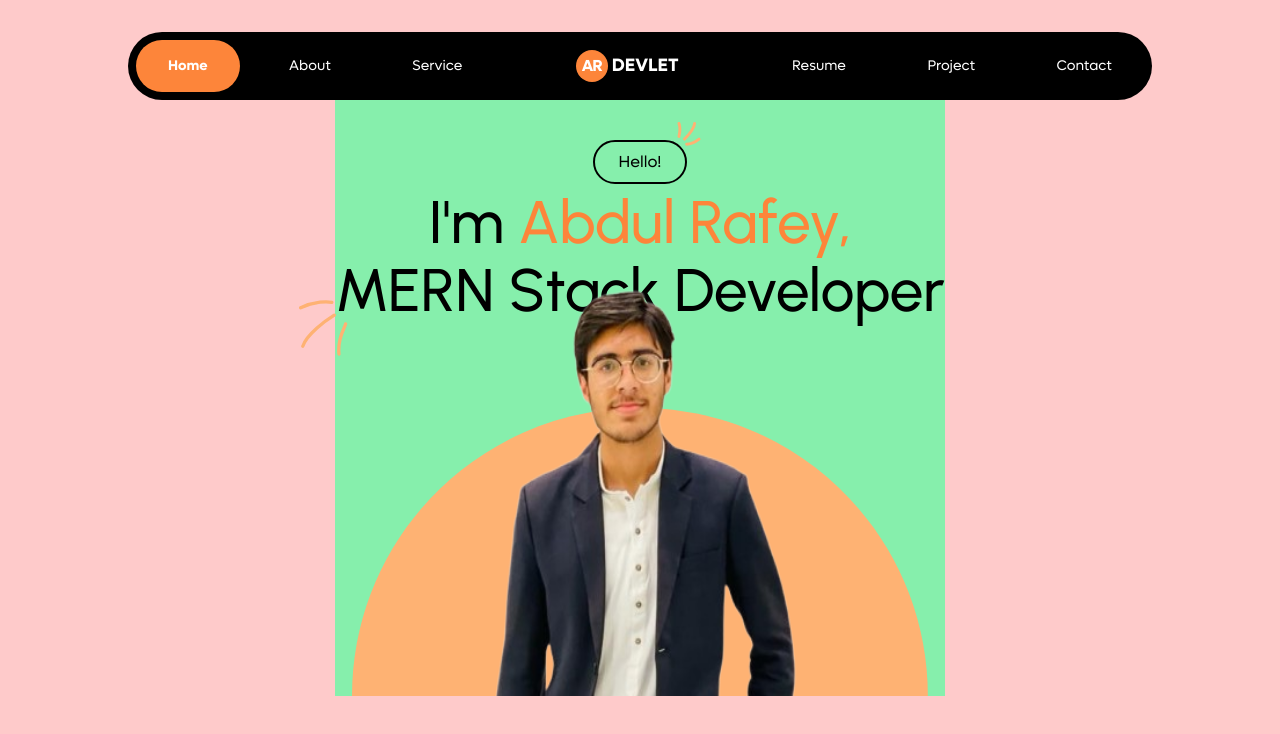
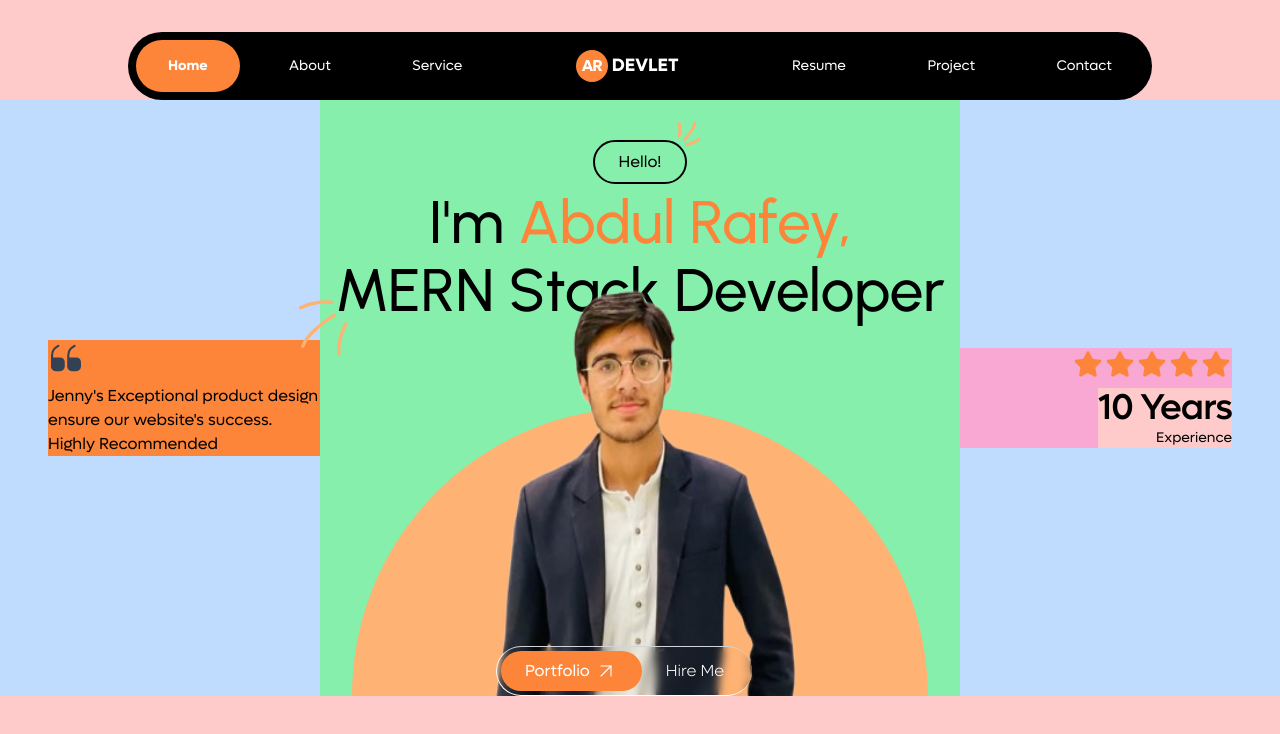
Before and after one commit to abdulrafey01/my-portfolio, a Next.js app: page / in a window 1280 px wide. Shown: the top 734 px of the page. Built offline with nearby package versions, Linux system fonts and the light colour scheme.

Commit message:
Landing section containers done

```diff
--- a/src/app/components/LandingSection.tsx
+++ b/src/app/components/LandingSection.tsx
@@ -5,12 +5,25 @@ import Vector2 from "./Svgs/Vector2";
 import Ellipse from "./Svgs/Ellipse";
 import MyPic from "@/app/assets/MyPic.png";
 import Image from "next/image";
+import QuotesUp from "./Svgs/QuotesUp";
+import Stars from "./Svgs/Stars";
+import LinkArrow from "./Svgs/LinkArrow";
 type Props = {};
 
 const urbanist = Urbanist({ subsets: ["latin"] });
 const LandingSection = (props: Props) => {
   return (
-    <div className="bg-green-300 flex flex-col gap-2 justify-center items-center">
+    <div className="w-full flex justify-between items-center bg-blue-200 px-12">
+      {/* Left container */}
+      <div className="w-80 flex flex-col gap-2 items-start bg-primary">
+        <QuotesUp />
+        <p className="text-left">
+          Jenny's Exceptional product design ensure our website's success.
+          Highly Recommended
+        </p>
+      </div>
+      {/* Middle Container */}
+      <div className="bg-green-300 flex flex-col gap-2 justify-center items-center min-w-[40rem]">
         <div className="relative mt-10 py-2 px-6 border-2 border-black rounded-full">
           <Vector1 className="w-6 h-6 absolute -right-4 -top-5" />
           <p>Hello!</p>
@@ -31,6 +44,22 @@ const LandingSection = (props: Props) => {
             className=" h-[28rem] w-auto  absolute bottom-0 -left-6"
             alt="My Profile Picture"
           />
+          <div className="absolute z-10 backdrop-blur-sm  text-white bottom-0 left-36 p-1 border-b-[1px] border-l-[1px] border-t-[1px] border-t-gray-300   border-white rounded-full flex  justify-center items-center">
+            <div className="bg-primary py-2 px-6 rounded-full flex justify-center items-center gap-1">
+              <p>Portfolio</p>
+              <LinkArrow className="w-6 h-6" />
+            </div>
+            <div className="py-2 px-6 font-light rounded-full">Hire Me</div>
+          </div>
+        </div>
+      </div>
+      {/* Right Container */}
+      <div className="flex flex-col items-end gap-2 bg-pink-300  w-80">
+        <Stars />
+        <div className=" w-fit text-right flex flex-col  bg-red-200">
+          <p className="text-4xl tracking-tight font-medium">10 Years</p>
+          <p className="text-sm">Experience</p>
+        </div>
       </div>
     </div>
   );
--- /dev/null
+++ b/src/app/components/Svgs/LinkArrow.tsx
@@ -0,0 +1,35 @@
+import React from "react";
+
+type Props = {
+  className: string;
+};
+
+const LinkArrow = ({ className }: Props) => {
+  return (
+    <svg
+      className={className}
+      width="42"
+      height="42"
+      viewBox="0 0 42 42"
+      fill="none"
+      xmlns="http://www.w3.org/2000/svg"
+    >
+      <path
+        d="M12.25 29.75L29.75 12.25"
+        stroke="white"
+        strokeWidth="2"
+        strokeLinecap="round"
+        strokeLinejoin="round"
+      />
+      <path
+        d="M12.25 12.25H29.75V29.75"
+        stroke="white"
+        strokeWidth="2"
+        strokeLinecap="round"
+        strokeLinejoin="round"
+      />
+    </svg>
+  );
+};
+
+export default LinkArrow;
--- /dev/null
+++ b/src/app/components/Svgs/QuotesUp.tsx
@@ -0,0 +1,26 @@
+import React from "react";
+
+type Props = {};
+
+const QuotesUp = (props: Props) => {
+  return (
+    <svg
+      width="36"
+      height="36"
+      viewBox="0 0 36 36"
+      fill="none"
+      xmlns="http://www.w3.org/2000/svg"
+    >
+      <path
+        d="M12.135 17.4452H5.1C5.22 10.4402 6.6 9.2852 10.905 6.7352C11.4 6.4352 11.565 5.8052 11.265 5.2952C10.98 4.8002 10.335 4.6352 9.84 4.9352C4.77 7.9352 3 9.7652 3 18.4802V26.5652C3 29.1302 5.085 31.2002 7.635 31.2002H12.135C14.775 31.2002 16.77 29.2052 16.77 26.5652V22.0652C16.77 19.4402 14.775 17.4452 12.135 17.4452Z"
+        fill="#344054"
+      />
+      <path
+        d="M28.3651 17.4452H21.3301C21.4501 10.4402 22.8301 9.2852 27.1351 6.7352C27.6301 6.4352 27.7951 5.8052 27.4951 5.2952C27.1951 4.8002 26.5651 4.6352 26.0551 4.9352C20.9851 7.9352 19.2151 9.7652 19.2151 18.4952V26.5802C19.2151 29.1452 21.3001 31.2152 23.8501 31.2152H28.3501C30.9901 31.2152 32.9851 29.2202 32.9851 26.5802V22.0802C33.0001 19.4402 31.0051 17.4452 28.3651 17.4452Z"
+        fill="#344054"
+      />
+    </svg>
+  );
+};
+
+export default QuotesUp;
--- /dev/null
+++ b/src/app/components/Svgs/Stars.tsx
@@ -0,0 +1,38 @@
+import React from "react";
+
+type Props = {};
+
+const Stars = (props: Props) => {
+  return (
+    <svg
+      width="160"
+      height="32"
+      viewBox="0 0 160 32"
+      fill="none"
+      xmlns="http://www.w3.org/2000/svg"
+    >
+      <path
+        d="M23.8912 19.093C23.5459 19.4277 23.3872 19.9117 23.4659 20.3863L24.6512 26.9463C24.7512 27.5023 24.5165 28.065 24.0512 28.3863C23.5952 28.7197 22.9885 28.7597 22.4912 28.493L16.5858 25.413C16.3805 25.3037 16.1525 25.245 15.9192 25.2383H15.5578C15.4325 25.257 15.3099 25.297 15.1979 25.3583L9.29118 28.453C8.99918 28.5997 8.66852 28.6517 8.34452 28.5997C7.55518 28.4503 7.02852 27.6983 7.15785 26.905L8.34452 20.345C8.42318 19.8663 8.26452 19.3797 7.91918 19.0397L3.10452 14.373C2.70185 13.9823 2.56185 13.3957 2.74585 12.8663C2.92452 12.3383 3.38052 11.953 3.93118 11.8663L10.5578 10.905C11.0619 10.853 11.5045 10.5463 11.7312 10.093L14.6512 4.10634C14.7205 3.97301 14.8099 3.85034 14.9179 3.74634L15.0378 3.65301C15.1005 3.58367 15.1725 3.52634 15.2525 3.47967L15.3979 3.42634L15.6245 3.33301H16.1859C16.6872 3.38501 17.1285 3.68501 17.3592 4.13301L20.3179 10.093C20.5312 10.529 20.9459 10.8317 21.4245 10.905L28.0512 11.8663C28.6112 11.9463 29.0792 12.333 29.2645 12.8663C29.4392 13.401 29.2885 13.9877 28.8779 14.373L23.8912 19.093Z"
+        fill="#FD853A"
+      />
+      <path
+        d="M55.8912 19.093C55.5459 19.4277 55.3872 19.9117 55.4659 20.3863L56.6512 26.9463C56.7512 27.5023 56.5165 28.065 56.0512 28.3863C55.5952 28.7197 54.9885 28.7597 54.4912 28.493L48.5858 25.413C48.3805 25.3037 48.1525 25.245 47.9192 25.2383H47.5578C47.4325 25.257 47.3099 25.297 47.1979 25.3583L41.2912 28.453C40.9992 28.5997 40.6685 28.6517 40.3445 28.5997C39.5552 28.4503 39.0285 27.6983 39.1579 26.905L40.3445 20.345C40.4232 19.8663 40.2645 19.3797 39.9192 19.0397L35.1045 14.373C34.7019 13.9823 34.5619 13.3957 34.7459 12.8663C34.9245 12.3383 35.3805 11.953 35.9312 11.8663L42.5578 10.905C43.0619 10.853 43.5045 10.5463 43.7312 10.093L46.6512 4.10634C46.7205 3.97301 46.8099 3.85034 46.9179 3.74634L47.0378 3.65301C47.1005 3.58367 47.1725 3.52634 47.2525 3.47967L47.3979 3.42634L47.6245 3.33301H48.1859C48.6872 3.38501 49.1285 3.68501 49.3592 4.13301L52.3179 10.093C52.5312 10.529 52.9459 10.8317 53.4245 10.905L60.0512 11.8663C60.6112 11.9463 61.0792 12.333 61.2645 12.8663C61.4392 13.401 61.2885 13.9877 60.8779 14.373L55.8912 19.093Z"
+        fill="#FD853A"
+      />
+      <path
+        d="M87.8912 19.093C87.5459 19.4277 87.3872 19.9117 87.4659 20.3863L88.6512 26.9463C88.7512 27.5023 88.5165 28.065 88.0512 28.3863C87.5952 28.7197 86.9885 28.7597 86.4912 28.493L80.5858 25.413C80.3805 25.3037 80.1525 25.245 79.9192 25.2383H79.5578C79.4325 25.257 79.3099 25.297 79.1979 25.3583L73.2912 28.453C72.9992 28.5997 72.6685 28.6517 72.3445 28.5997C71.5552 28.4503 71.0285 27.6983 71.1579 26.905L72.3445 20.345C72.4232 19.8663 72.2645 19.3797 71.9192 19.0397L67.1045 14.373C66.7019 13.9823 66.5619 13.3957 66.7459 12.8663C66.9245 12.3383 67.3805 11.953 67.9312 11.8663L74.5578 10.905C75.0619 10.853 75.5045 10.5463 75.7312 10.093L78.6512 4.10634C78.7205 3.97301 78.8099 3.85034 78.9179 3.74634L79.0378 3.65301C79.1005 3.58367 79.1725 3.52634 79.2525 3.47967L79.3979 3.42634L79.6245 3.33301H80.1859C80.6872 3.38501 81.1285 3.68501 81.3592 4.13301L84.3179 10.093C84.5312 10.529 84.9459 10.8317 85.4245 10.905L92.0512 11.8663C92.6112 11.9463 93.0792 12.333 93.2645 12.8663C93.4392 13.401 93.2885 13.9877 92.8779 14.373L87.8912 19.093Z"
+        fill="#FD853A"
+      />
+      <path
+        d="M119.891 19.093C119.546 19.4277 119.387 19.9117 119.466 20.3863L120.651 26.9463C120.751 27.5023 120.517 28.065 120.051 28.3863C119.595 28.7197 118.989 28.7597 118.491 28.493L112.586 25.413C112.381 25.3037 112.153 25.245 111.919 25.2383H111.558C111.433 25.257 111.31 25.297 111.198 25.3583L105.291 28.453C104.999 28.5997 104.669 28.6517 104.345 28.5997C103.555 28.4503 103.029 27.6983 103.158 26.905L104.345 20.345C104.423 19.8663 104.265 19.3797 103.919 19.0397L99.1045 14.373C98.7019 13.9823 98.5619 13.3957 98.7459 12.8663C98.9245 12.3383 99.3805 11.953 99.9312 11.8663L106.558 10.905C107.062 10.853 107.505 10.5463 107.731 10.093L110.651 4.10634C110.721 3.97301 110.81 3.85034 110.918 3.74634L111.038 3.65301C111.101 3.58367 111.173 3.52634 111.253 3.47967L111.398 3.42634L111.625 3.33301H112.186C112.687 3.38501 113.129 3.68501 113.359 4.13301L116.318 10.093C116.531 10.529 116.946 10.8317 117.425 10.905L124.051 11.8663C124.611 11.9463 125.079 12.333 125.265 12.8663C125.439 13.401 125.289 13.9877 124.878 14.373L119.891 19.093Z"
+        fill="#FD853A"
+      />
+      <path
+        d="M151.891 19.093C151.546 19.4277 151.387 19.9117 151.466 20.3863L152.651 26.9463C152.751 27.5023 152.517 28.065 152.051 28.3863C151.595 28.7197 150.989 28.7597 150.491 28.493L144.586 25.413C144.381 25.3037 144.153 25.245 143.919 25.2383H143.558C143.433 25.257 143.31 25.297 143.198 25.3583L137.291 28.453C136.999 28.5997 136.669 28.6517 136.345 28.5997C135.555 28.4503 135.029 27.6983 135.158 26.905L136.345 20.345C136.423 19.8663 136.265 19.3797 135.919 19.0397L131.105 14.373C130.702 13.9823 130.562 13.3957 130.746 12.8663C130.925 12.3383 131.381 11.953 131.931 11.8663L138.558 10.905C139.062 10.853 139.505 10.5463 139.731 10.093L142.651 4.10634C142.721 3.97301 142.81 3.85034 142.918 3.74634L143.038 3.65301C143.101 3.58367 143.173 3.52634 143.253 3.47967L143.398 3.42634L143.625 3.33301H144.186C144.687 3.38501 145.129 3.68501 145.359 4.13301L148.318 10.093C148.531 10.529 148.946 10.8317 149.425 10.905L156.051 11.8663C156.611 11.9463 157.079 12.333 157.265 12.8663C157.439 13.401 157.289 13.9877 156.878 14.373L151.891 19.093Z"
+        fill="#FD853A"
+      />
+    </svg>
+  );
+};
+
+export default Stars;
--- a/src/app/layout.tsx
+++ b/src/app/layout.tsx
@@ -40,7 +40,11 @@ export default function RootLayout({
 }>) {
   return (
     <html lang="en">
-      <body className={`${lufgaFont.className} antialiased`}>{children}</body>
+      <body
+        className={`${lufgaFont.className} antialiased flex justify-center  bg-red-500`}
+      >
+        {children}
+      </body>
     </html>
   );
 }
--- a/src/app/page.tsx
+++ b/src/app/page.tsx
@@ -6,7 +6,7 @@ type Props = {};
 
 const page = (props: Props) => {
   return (
-    <div className="flex flex-col  items-center min-h-screen bg-red-200">
+    <div className=" flex flex-col justify-start items-center min-h-screen w-full max-w-[2000px] bg-red-200">
       <NavBar />
       <LandingSection />
     </div>
```
Lines whose indentation alone changed are shown as unchanged.
